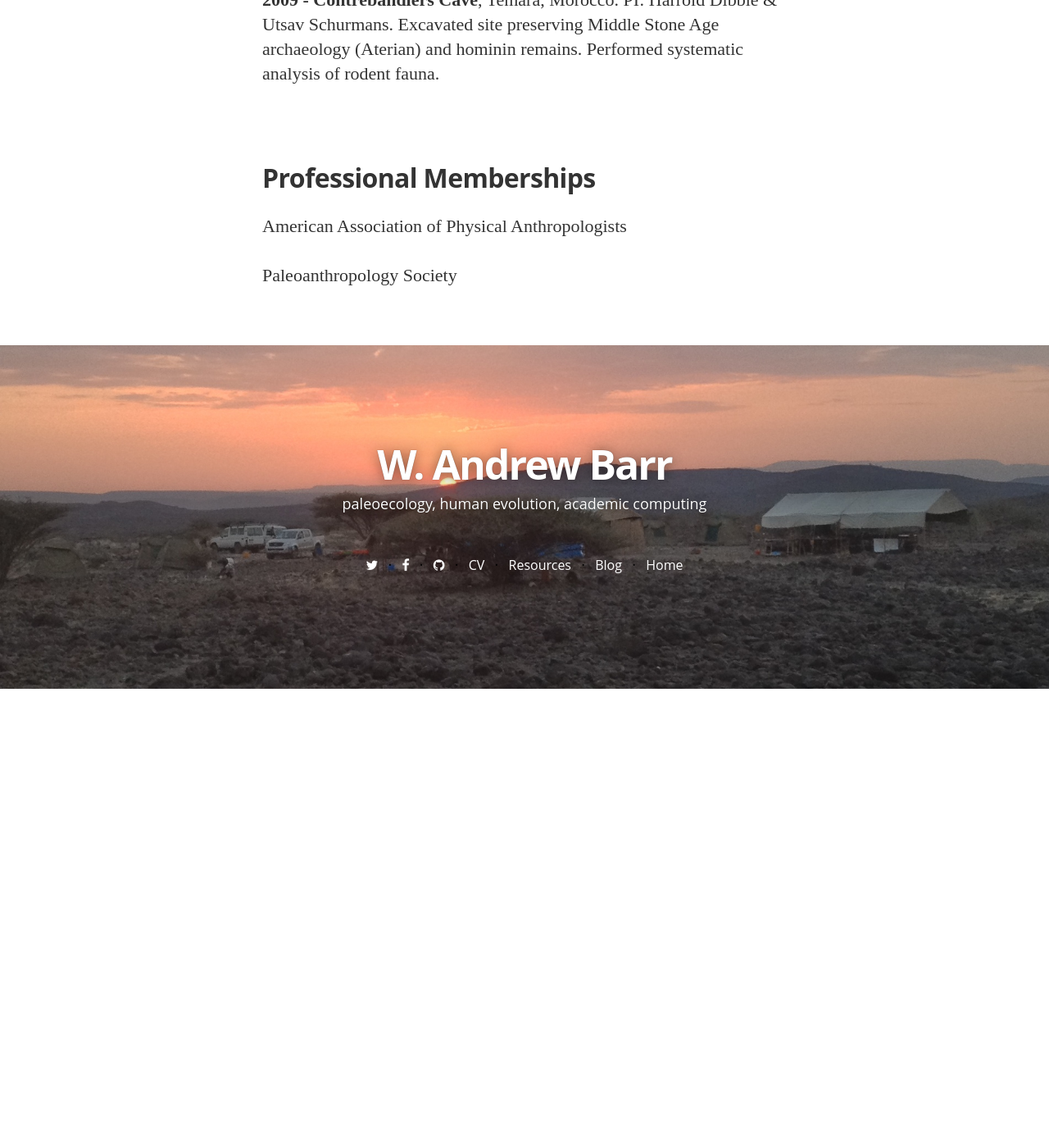
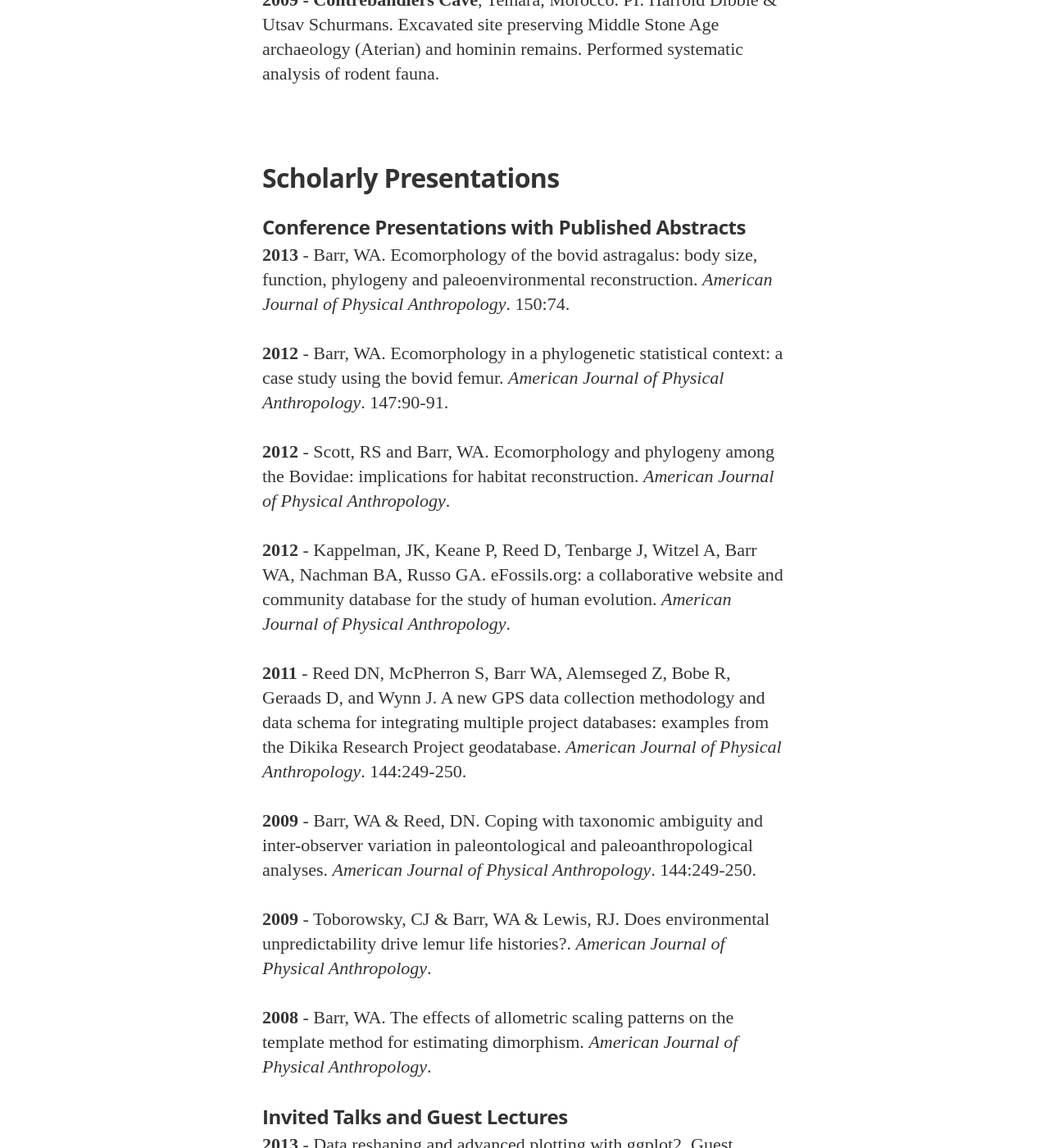
Before and after one commit to wabarr/personal, a Jekyll site: the page built from CV.md, in a window 1280 px wide and 1400 px high, scrolled down 4184 px. Shown: the whole window at 82% size. Built offline with Jekyll 4.4.1, drawn with Linux system fonts in a browser that asks for light colours; nearby versions of some CDN libraries; some web fonts are replaced; Markdown is read by kramdown in place of the engine named in the settings; before the commit the page ends 5024 px from its top, so only the background shows below that; some of the changed text lies outside the part shown.

Commit message:
CV update

```diff
--- a/CV.md
+++ b/CV.md
@@ -50,6 +50,19 @@
 
 {% endfor %}
 
+<h1 style="padding-bottom:20px;">Scholarly Presentations</h1>
+
+<h3>Conference Presentations with Published Abstracts</h3>
+{% for pres in site.data.CV_presentations.published%}
+**{{pres.date}}** - {{pres.authors}}. {{pres.title}}. *{{pres.journal}}*. {%if pres.volume%}{{pres.volume}}{%endif%}{%if pres.pages%}:{{pres.pages}}.{%endif%}
+{% endfor%}
+
+
+<h3>Invited Talks and Guest Lectures</h3>
+{% for pres in site.data.CV_presentations.invited %}
+**{{pres.date}}** - {{pres.details}}
+{% endfor %}
+
 <h1 style="padding-bottom:20px;">Professional Memberships</h1>
 
 American Association of Physical Anthropologists
--- a/_data/CV_presentations.yaml
+++ b/_data/CV_presentations.yaml
@@ -1,4 +1,61 @@
-prof_meetings:
+published:
+    - date: 2013
+      authors: Barr, WA
+      title: "Ecomorphology of the bovid astragalus: body size, function, phylogeny and paleoenvironmental reconstruction"
+      journal: American Journal of Physical Anthropology
+      volume: 150
+      pages: 74
+      doi: 10.6084/m9.figshare.828727
+    - date: 2012
+      authors: Barr, WA
+      title: "Ecomorphology in a phylogenetic statistical context: a case study using the bovid femur"
+      journal: American Journal of Physical Anthropology
+      volume: 147
+      pages: 90-91
+      doi: ~
+    - date: 2012
+      authors: Scott, RS and Barr, WA
+      title: "Ecomorphology and phylogeny among the Bovidae: implications for habitat reconstruction"
+      journal: American Journal of Physical Anthropology
+      volume: ~
+      pages: ~
+      doi: ~
+    - date: 2012
+      authors: Kappelman, JK, Keane P, Reed D, Tenbarge J, Witzel A, Barr WA, Nachman BA, Russo GA
+      title: "eFossils.org: a collaborative website and community database for the study of human evolution"
+      journal: American Journal of Physical Anthropology
+      volume: ~
+      pages: ~
+      doi: ~
+    - date: 2011
+      authors: Reed DN, McPherron S, Barr WA, Alemseged Z, Bobe R, Geraads D, and Wynn J
+      title: "A new GPS data collection methodology and data schema for integrating multiple project databases: examples from the Dikika Research Project geodatabase"
+      journal: American Journal of Physical Anthropology
+      volume: 144
+      pages: 249-250
+      doi: ~
+    - date: 2009
+      authors:  Barr, WA & Reed, DN
+      title: "Coping with taxonomic ambiguity and inter-observer variation in paleontological and paleoanthropological analyses"
+      journal: American Journal of Physical Anthropology
+      volume: 144
+      pages: 249-250
+      doi: ~
+    - date: 2009
+      authors: Toborowsky, CJ & Barr, WA & Lewis, RJ
+      title: "Does environmental unpredictability drive lemur life histories?"
+      journal: American Journal of Physical Anthropology
+      volume: ~
+      pages: ~
+      doi: ~
+    - date: 2008
+      authors: Barr, WA
+      title: "The effects of allometric scaling patterns on the template method for estimating dimorphism"
+      journal: American Journal of Physical Anthropology
+      volume: ~
+      pages: ~
+      doi: ~
+
 no_abstract:
 invited:
     - date: 2013
```
Also changed, not shown: assets/CV/extract_ofCV.html (+5 -5 lines), 1 other file.
